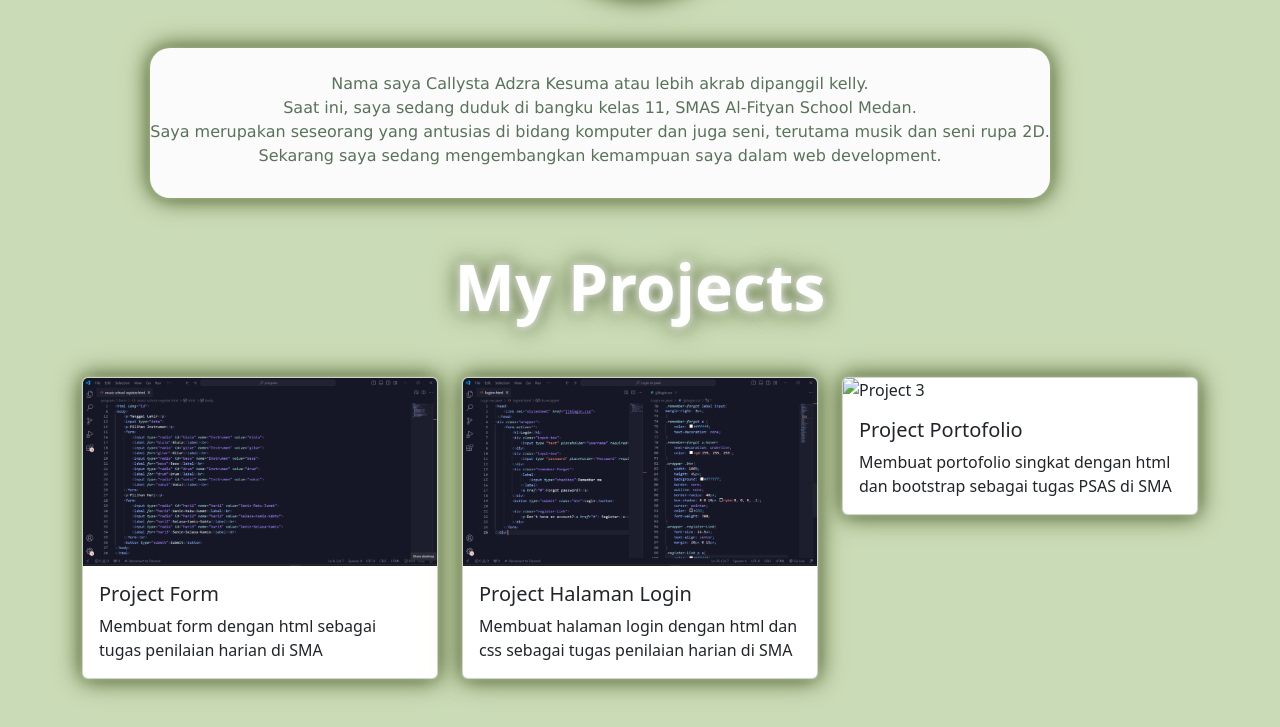
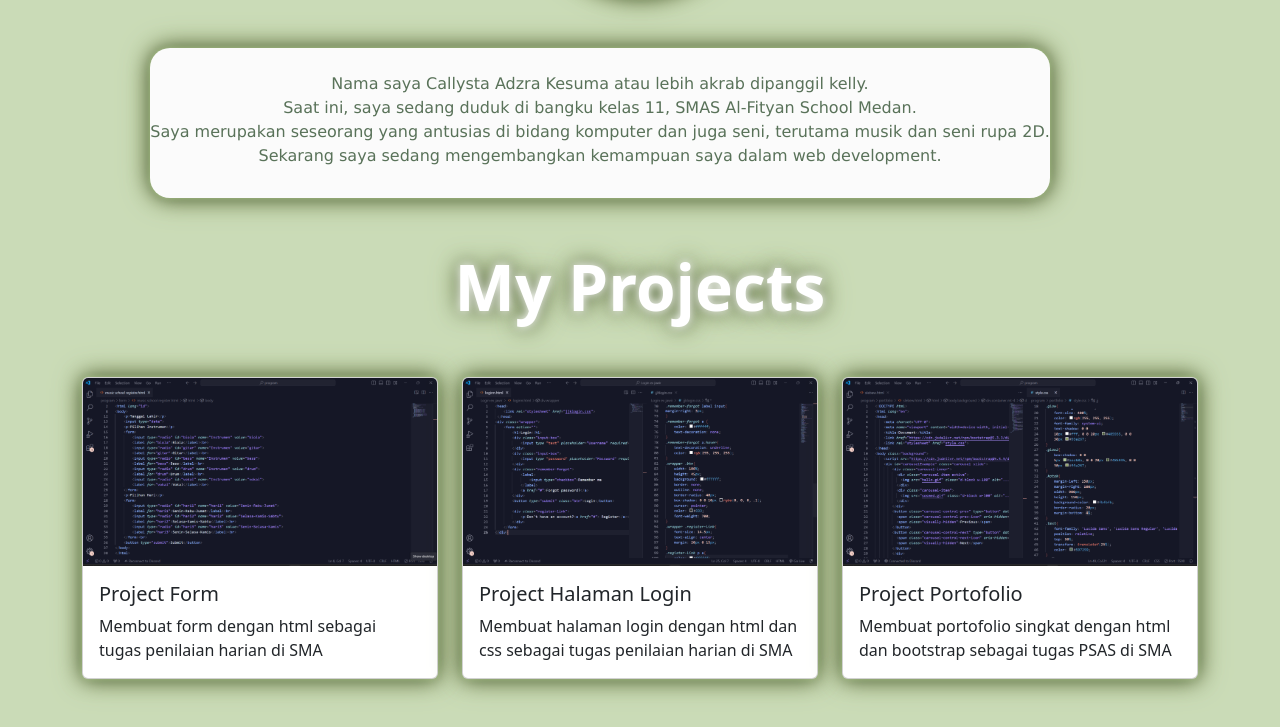
Before and after one commit to jayj0o/portofolio, a plain HTML site: page index.html in a window 1280 px wide. Shown: the part 717-1444 px from the top of the page. Drawn offline with nearby package versions, Linux system fonts and the light colour scheme.

Commit message:
Update index.html

```diff
--- a/index.html
+++ b/index.html
@@ -65,7 +65,7 @@
             </div>
             <div class="col-md-4">
               <div class="card glow2">
-                <img src="portofolioh.png" class="card-img-top" alt="Project 3">
+                <img src="portofoliooo.png" class="card-img-top" alt="Project 3">
                 <div class="card-body">
                   <h5 class="card-title">Project Portofolio</h5>
                   <p class="card-text">Membuat portofolio singkat dengan html dan bootstrap sebagai tugas PSAS di SMA</p>
```
